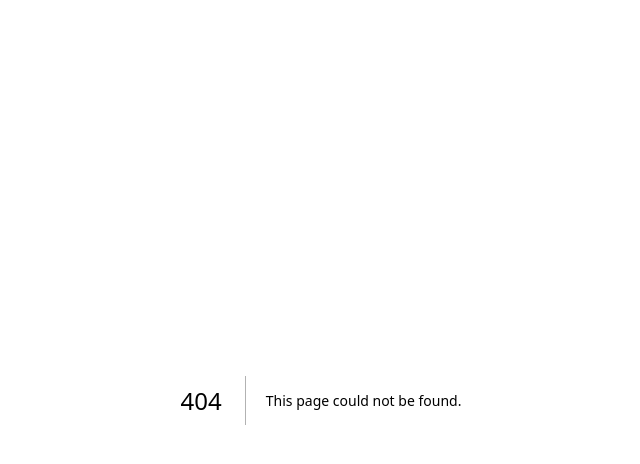
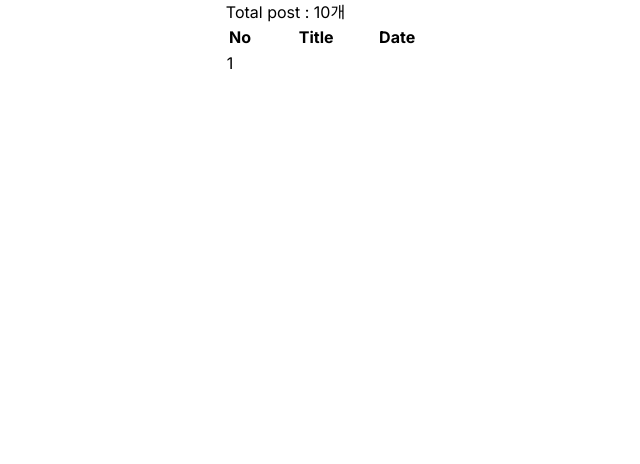
Before and after one commit to factoryvision/frontend, a Next.js app in the folder factoryvision/: page /board/boardList in a window 1280 px wide. Before the commit this address had no page. Shown: the top 464 px of the page, without its empty margins (319-959 px from the left). Built offline with nearby package versions, Linux system fonts and the light colour scheme.

Commit message:
feat: home update

```diff
--- /dev/null
+++ b/factoryvision/src/app/board/boardCreate/page.tsx
@@ -0,0 +1 @@
+// 게시글 작성
--- /dev/null
+++ b/factoryvision/src/app/board/boardDetail/page.tsx
@@ -0,0 +1 @@
+// 게시글 보기
--- /dev/null
+++ b/factoryvision/src/app/board/boardList/page.tsx
@@ -0,0 +1,33 @@
+// 게시판 목록
+import Link from "next/link";
+
+const boardList = () => {
+  return (
+    <div className="board-list">
+      <h4> Total post : 10개 </h4>
+
+      <table>
+        <colgroup>
+          <col width="15%" />
+          <col width="65%" />
+          <col width="20%" />
+        </colgroup>
+
+        <thead>
+          <tr>
+            <th>No</th>
+            <th>Title</th>
+            <th>Date</th>
+          </tr>
+        </thead>
+
+        <tbody>
+          <tr>
+            <td>1</td>
+          </tr>
+        </tbody>
+      </table>
+    </div>
+  );
+};
+export default boardList;
--- /dev/null
+++ b/factoryvision/src/app/board/boardUpdate/page.tsx
@@ -0,0 +1 @@
+// 게시물수정
--- /dev/null
+++ b/factoryvision/src/app/page.tsx
@@ -0,0 +1,23 @@
+// 메인페이지
+import Link from "next/link";
+
+export default function Main() {
+  return (
+    <div className="flex justify-between items-center p-4">
+      <img src="/logo.png" alt="visionfactory" className="w-95 h-12" />
+
+      <div className="flex items-center space-x-4  mr-10">
+        <Link href="/user/login">
+          <div className="text-white border border-black rounded-md px-4 py-2 text-sm bg-blue-500 w-32 text-center">
+            로그인
+          </div>
+        </Link>
+        <Link href="user/signup">
+          <div className="text-white border border-black rounded-md px-4 py-2 text-sm bg-blue-500 w-32 text-center">
+            회원가입
+          </div>
+        </Link>
+      </div>
+    </div>
+  );
+}
```
Also changed, not shown: factoryvision/public/logo.png (added).
